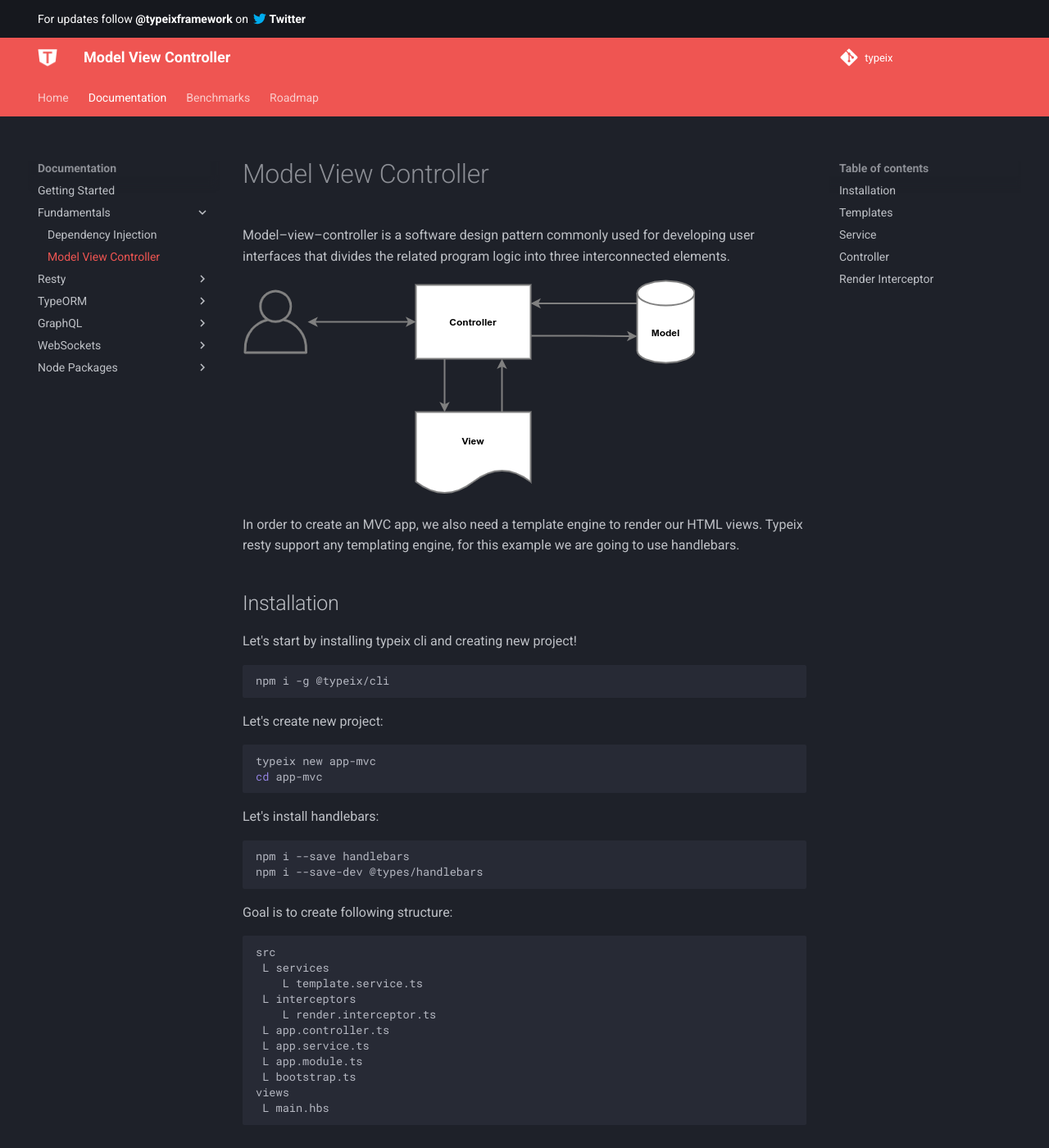
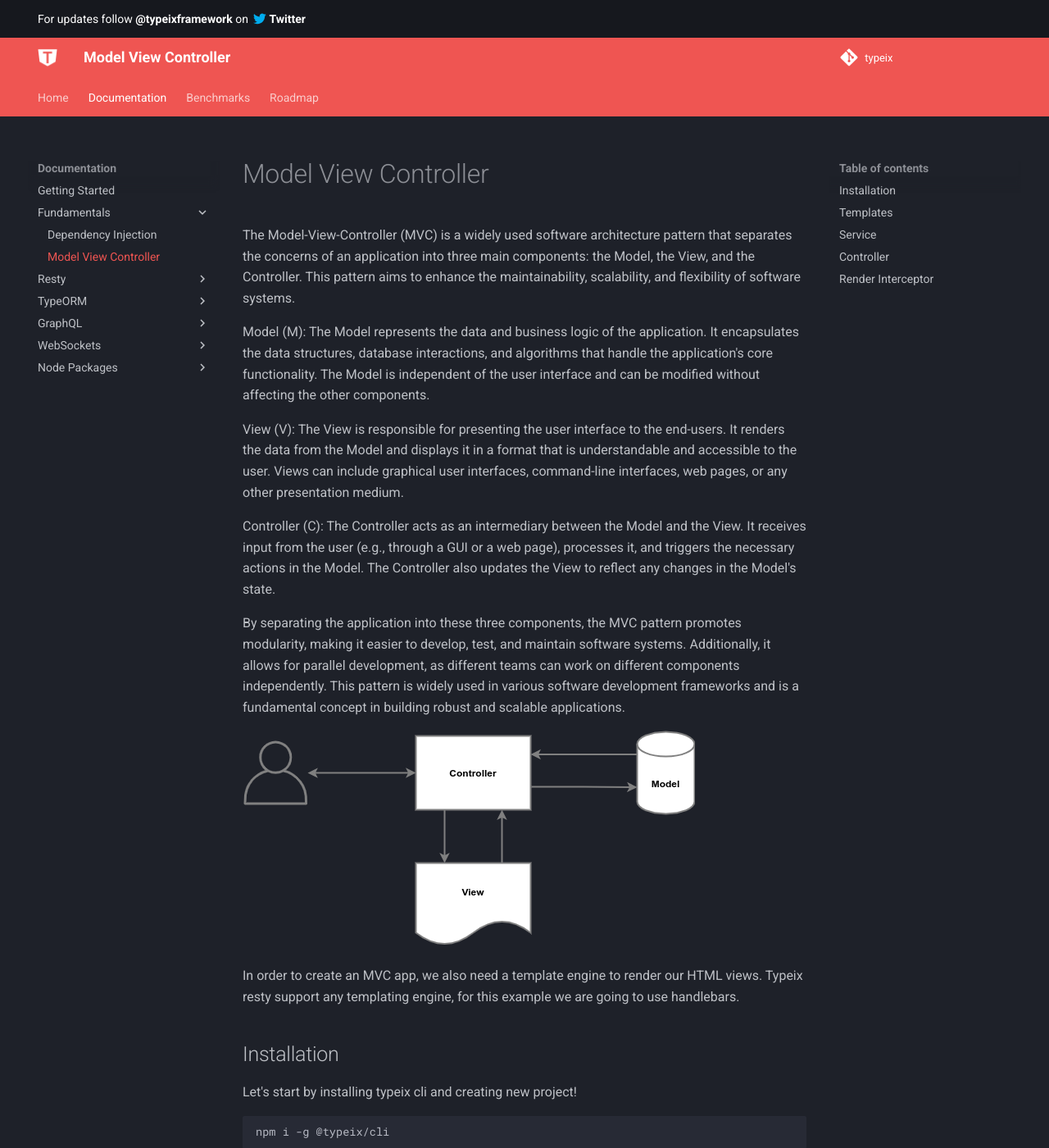
Before and after one commit to typeix/typeix.github.io, an MkDocs documentation site: the page built from docs/documentation/fundamentals/model-view-controller.md, in a window 1280 px wide and 1400 px high. Shown: the whole window at 82% size. Built offline with MkDocs 1.6.1 and Material for MkDocs 9.7.7, drawn with Linux system fonts in a browser that asks for light colours; comment, search, counter and statistics services are not loaded.

Commit message:
Add more info about mvc pattern

```diff
--- a/docs/documentation/fundamentals/model-view-controller.md
+++ b/docs/documentation/fundamentals/model-view-controller.md
@@ -3,8 +3,27 @@
 title: Model View Controller
 ---
 # Model View Controller
-Model–view–controller is a software design pattern commonly used for developing user interfaces
-that divides the related program logic into three interconnected elements. <br />
+The Model-View-Controller (MVC) is a widely used software architecture pattern that separates
+the concerns of an application into three main components: the Model, the View, and the Controller.
+This pattern aims to enhance the maintainability, scalability, and flexibility of software systems.
+
+Model (M): The Model represents the data and business logic of the application.
+It encapsulates the data structures, database interactions, and algorithms that handle the application's core functionality.
+The Model is independent of the user interface and can be modified without affecting the other components.
+
+View (V): The View is responsible for presenting the user interface to the end-users.
+It renders the data from the Model and displays it in a format that is understandable and accessible to the user.
+Views can include graphical user interfaces, command-line interfaces, web pages, or any other presentation medium.
+
+Controller (C): The Controller acts as an intermediary between the Model and the View.
+It receives input from the user (e.g., through a GUI or a web page), processes it, and triggers the necessary actions in the Model.
+The Controller also updates the View to reflect any changes in the Model's state.
+
+By separating the application into these three components, the MVC pattern promotes modularity, making it easier to
+develop, test, and maintain software systems. Additionally, it allows for parallel development, as different teams can
+work on different components independently. This pattern is widely used in various software development frameworks and
+is a fundamental concept in building robust and scalable applications.
+
 
 ![Model View Controller](/assets/mvc.png)
 
```
